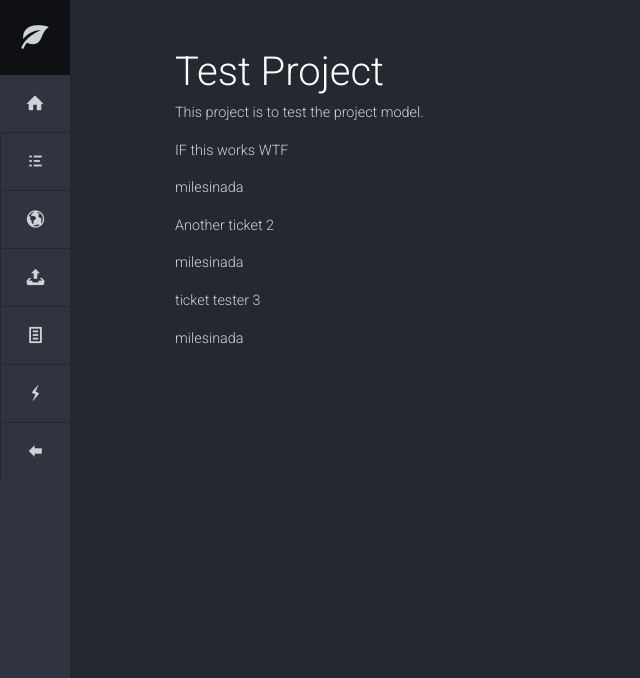
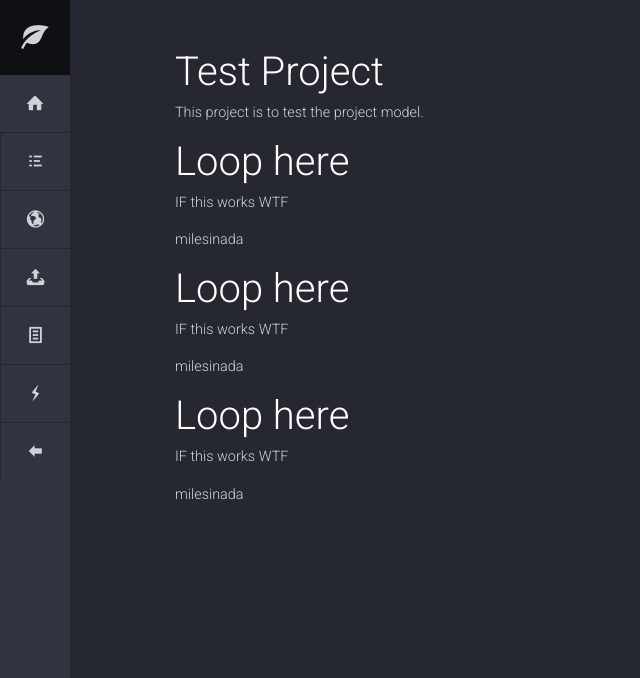
Before and after one commit to milesinada/QlickBook, a Django app: template templates/projects/detail.html in a window 1280 px wide. Shown: the top 678 px of the page, without its empty margins (0-640 px from the left). Run offline with Django 4.2, Linux system fonts and the light colour scheme; the template is opened without the code that fills it: values that come from a table or form of the project are taken from there, others are empty; data comes from the database, SQL or seed files in the repository; both versions use the stored data as it was after the commit; some libraries are stand-ins or nearby versions.

Commit message:
Creating relation Project and Ticket

```diff
--- a/projects/models.py
+++ b/projects/models.py
@@ -4,6 +4,7 @@
 from django.contrib.auth import get_user_model
 from django.urls import reverse
 from django.utils import timezone
+
 
 
 
--- a/projects/views.py
+++ b/projects/views.py
@@ -15,7 +15,10 @@
 class ProjectDetailView(DetailView):
     template_name = 'projects/detail.html'
     model = Project
-    queryset = Ticket.objects.all()
+    queryset = Project.objects.all()
+    ticket_queryset = Ticket.objects.all()
+    ticket_list = ticket_queryset.select_related('Project')
+
 
 class ProjectCreateView(LoginRequiredMixin, CreateView):
     template_name = "projects/new.html"
--- a/templates/index.html
+++ b/templates/index.html
@@ -13,7 +13,7 @@
       <h1>Welcome!</h1>
       <a href="/accounts/login" class="btn btn-primary">LogIn</a>
       <p>or</p>
-      <a href="#" class="btn btn-warning">Signup</a>
+      <a href="/accounts/signup" class="btn btn-warning">Signup</a>
     </div>
 
 {% endblock content %}
--- a/templates/projects/detail.html
+++ b/templates/projects/detail.html
@@ -3,12 +3,14 @@
 {% block title %}{{project.title}}{% endblock title %}
 
 {% block content %}
-    <h1>{{ticket.project}}</h1>
-    <p>{{ticket.project.description}}</p>
-    {% for ticket in ticket_list %}
+    <h1>{{project.title}}</h1>
+    <p>{{project.description}}</p>
+    {% for tickets in ticket_list %}
+    <h1>Loop here</h1>
     <p>{{ticket.title}}</p>
     <p>{{ticket.author}}</p>
     {% endfor %}
 
 
+
 {% endblock content %}
```
Also changed, not shown: accounts/urls.py (+4 -4 lines), templates/registration/signup.html (+15 -0 lines), db.sqlite3.
